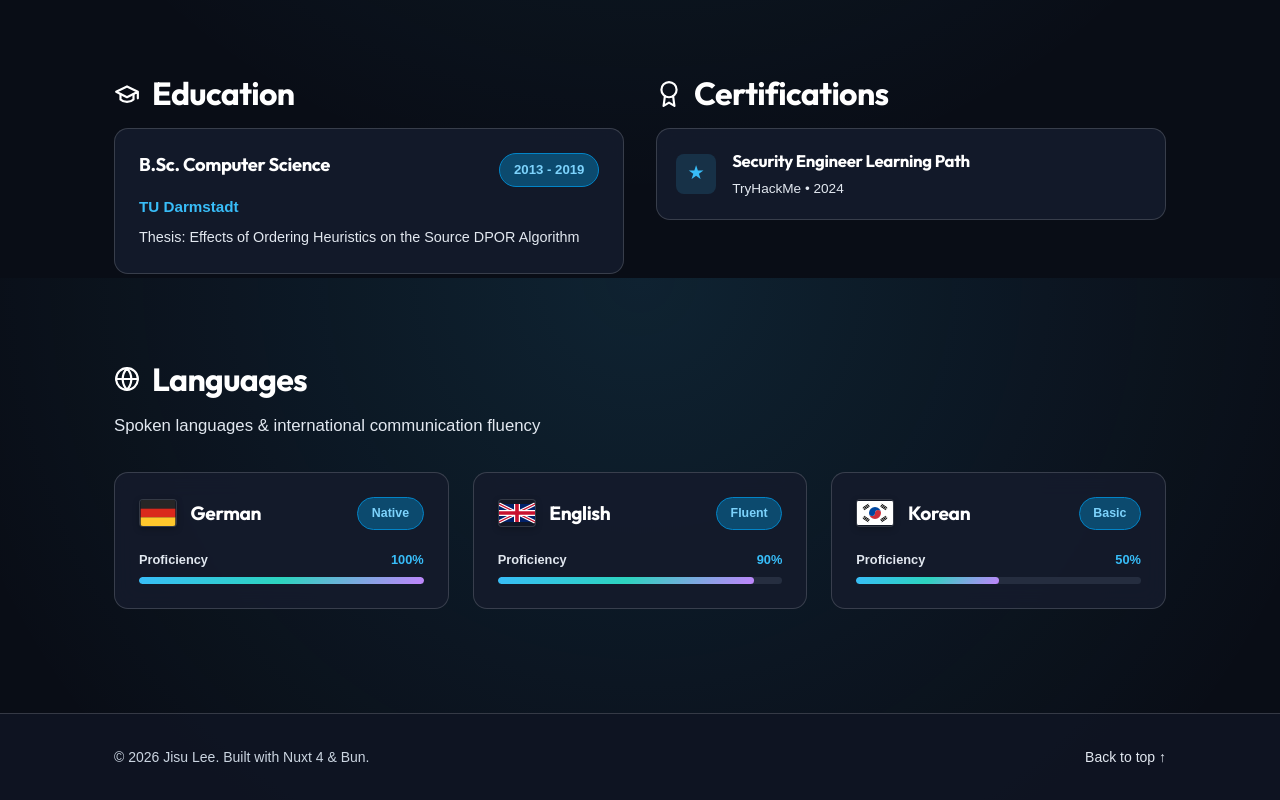
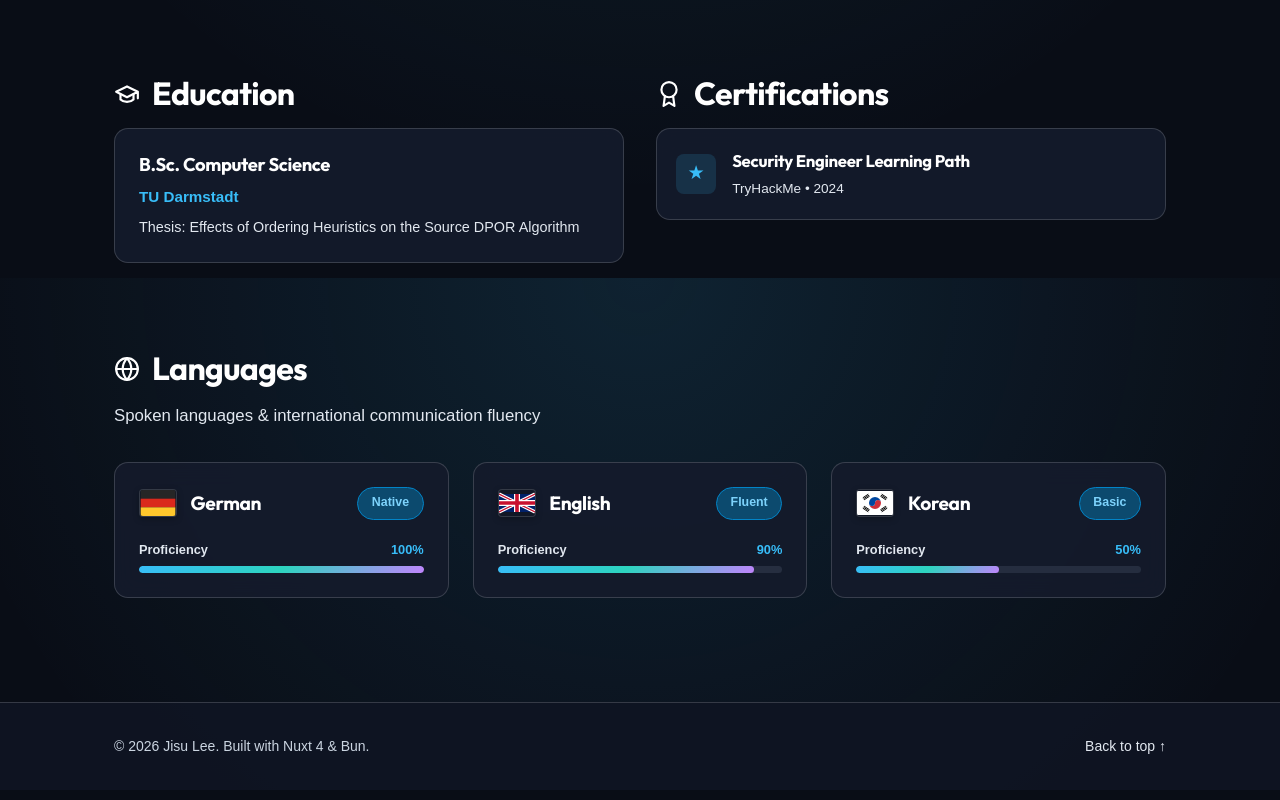
Before and after one commit to lee195/jlee-cv, a Nuxt app: page / in a window 1280 px wide. Shown: the part 2922-3722 px from the top of the page. Built offline with nearby package versions, Linux system fonts and the light colour scheme.

Commit message:
remove rendering of degree date range

```diff
--- a/app/components/EducationSection.vue
+++ b/app/components/EducationSection.vue
@@ -16,7 +16,6 @@
         <div v-for="(edu, index) in education" :key="index" class="glass-card edu-card print-break-inside-avoid">
           <div class="edu-top">
             <h3 class="edu-degree">{{ edu.degree }}</h3>
-            <span class="badge">{{ edu.period }}</span>
           </div>
           <p class="edu-institution">{{ edu.institution }}</p>
           <p class="edu-details">{{ edu.details }}</p>
```
